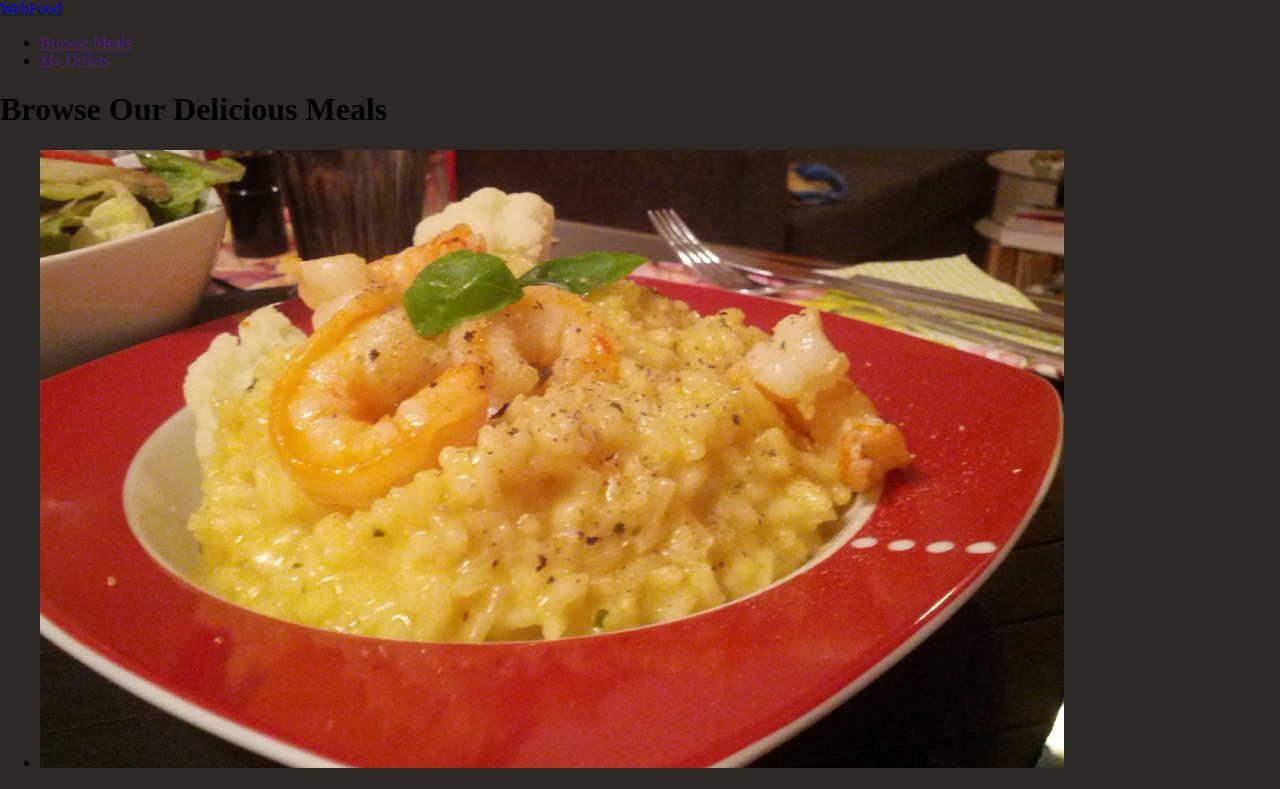
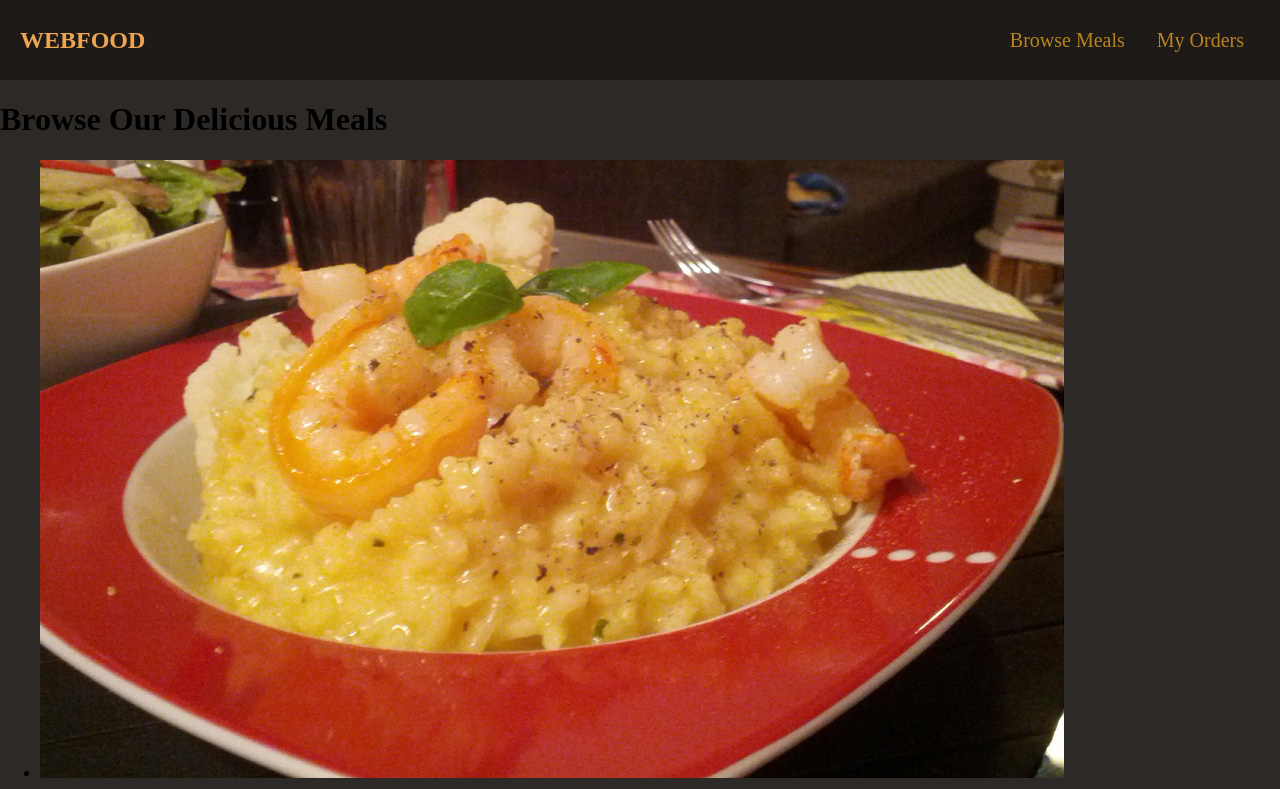
Before and after one commit to deelusional/responsiveFood, a plain HTML site: page index.html in a window 1280 px wide. Shown: the top 789 px of the page. Drawn offline with Linux system fonts and the light colour scheme.

Commit message:
finish the header

```diff
--- a/styles.css
+++ b/styles.css
@@ -3,3 +3,44 @@ body {
   margin: 0;
   background-color: rgb(44,41,38);
 }
+
+a {
+  text-decoration: none;
+}
+
+#main-header {
+  height: 80px;
+  display: flex;
+  justify-content: space-between;
+  align-items: center;
+  background-color: rgb(29,26,24);
+  padding: 0 20px;
+}
+
+#logo {
+  font-size: 24px;
+  font-weight: bold;
+  color: rgb(238,164,80);
+  text-transform: uppercase;
+}
+
+#main-header ul {
+  list-style: none;
+  display: flex;
+  /* Take care of any default margin and padding in ul */
+  margin: 0;
+  padding: 0;
+}
+
+#main-header li {
+  margin: 0 16px;
+}
+
+#main-header nav a {
+  color: rgb(185,131,31);
+  font-size: 20px;
+}
+
+#main-header nav a:hover {
+  color: rgb(228,163,44);
+}
```
